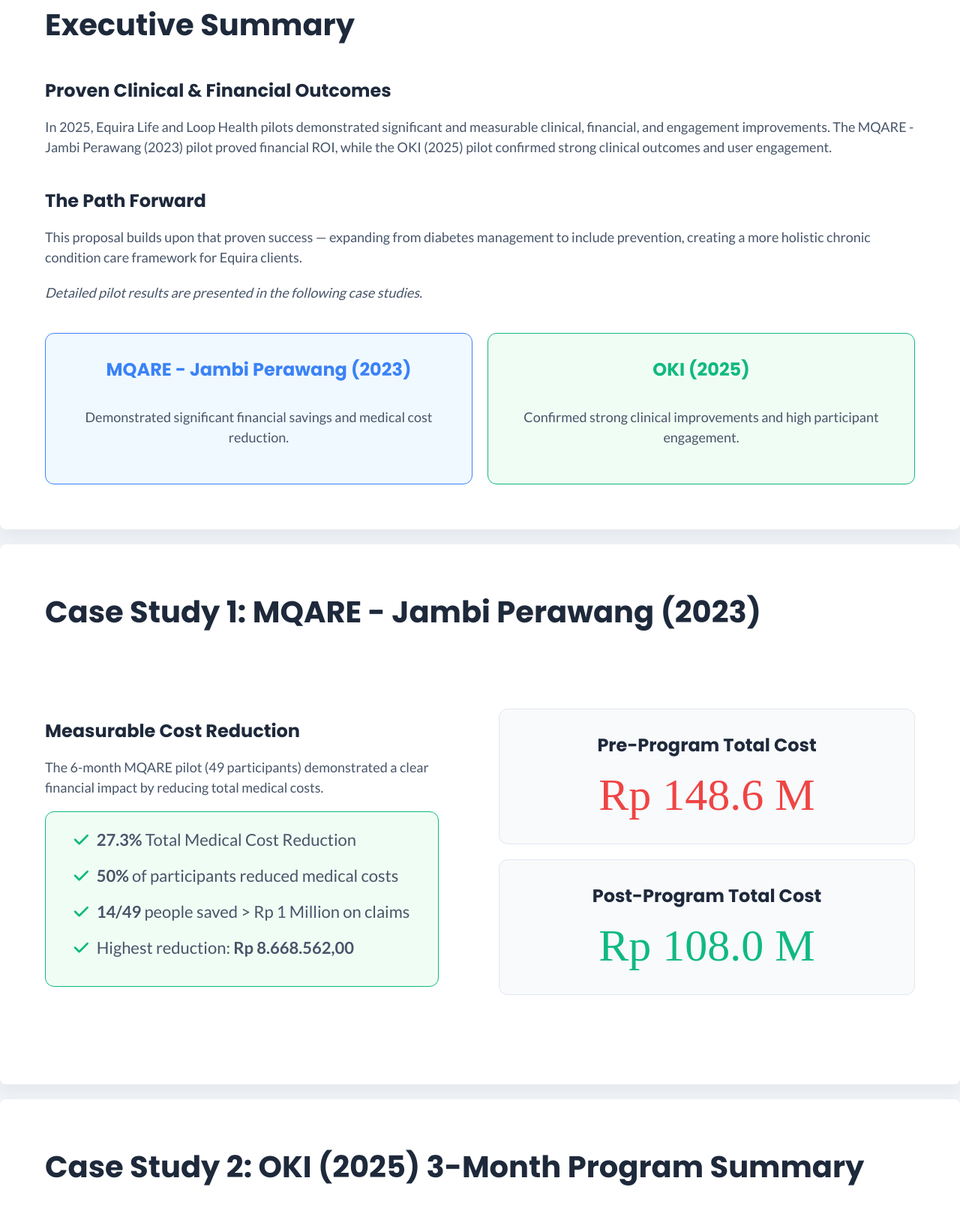
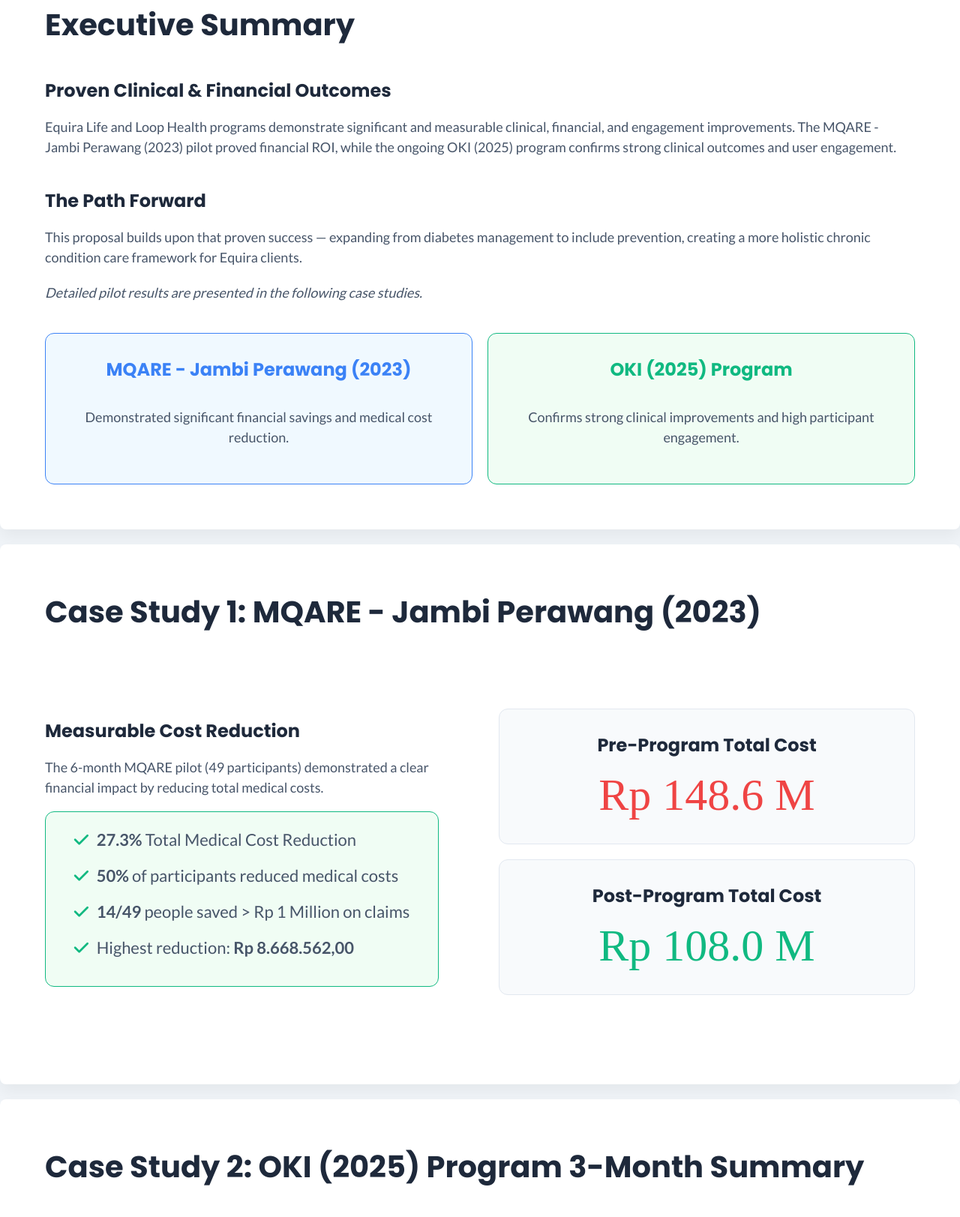
Before and after one commit to kidicarus888/EQLproposal2026, a plain HTML site: page index.html in a window 1280 px wide. Shown: the part 817-2440 px from the top of the page at 75% size. Drawn offline with Linux system fonts and the light colour scheme.

Commit message:
Update index.html

```diff
--- a/index.html
+++ b/index.html
@@ -453,7 +453,7 @@
     <div class="content-area" style="align-items: flex-start;">
         <div style="width: 100%;">
             <h3>Proven Clinical & Financial Outcomes</h3>
-            <p>In 2025, Equira Life and Loop Health pilots demonstrated significant and measurable clinical, financial, and engagement improvements. The MQARE - Jambi Perawang (2023) pilot proved financial ROI, while the OKI (2025) pilot confirmed strong clinical outcomes and user engagement.</p>
+            <p>Equira Life and Loop Health programs demonstrate significant and measurable clinical, financial, and engagement improvements. The MQARE - Jambi Perawang (2023) pilot proved financial ROI, while the ongoing OKI (2025) program confirms strong clinical outcomes and user engagement.</p>
 
             <h3 style="margin-top: 40px;">The Path Forward</h3>
             <p>This proposal builds upon that proven success — expanding from diabetes management to include prevention, creating a more holistic chronic condition care framework for Equira clients.</p>
@@ -466,8 +466,8 @@
                     <p>Demonstrated significant financial savings and medical cost reduction.</p>
                 </div>
                 <div class="tile" style="background-color: #f0fdf4; border-color: #10B981;">
-                    <h3 style="color: #10B981;">OKI (2025)</h3>
-                    <p>Confirmed strong clinical improvements and high participant engagement.</p>
+                    <h3 style="color: #10B981;">OKI (2025) Program</h3>
+                    <p>Confirms strong clinical improvements and high participant engagement.</p>
                 </div>
             </div>
         </div>
@@ -507,7 +507,7 @@
 
 <!-- Slide 4: Case Study 2: OKI -->
 <div class="slide-container" id="slide4">
-    <h2 class="slide-title">Case Study 2: OKI (2025) 3-Month Program Summary</h2>
+    <h2 class="slide-title">Case Study 2: OKI (2025) Program 3-Month Summary</h2>
     <div class="content-area">
         <div class="two-column" style="align-items: center;">
             <div class="tile" style="flex-grow: 1.2;">
@@ -720,7 +720,7 @@
                         </thead>
                         <tbody>
                             <tr>
-                                <td><strong>DMP</strong></td>
+                                DELETED AT LINE 868
                                 <td>Employees w/ diabetes</td>
                                 <td>HbA1c</td>
                                 <td class="fee">Rp 99,000</td>
@@ -728,7 +728,7 @@
                             <tr>
                                 <td><strong>DPP</strong></td>
                                 <td>Overweight/high-risk</td>
-                                t
+
                                 <td>% Weight Loss</td>
                                 <td class="fee">Rp 75,000</td>
                             </tr>
```
